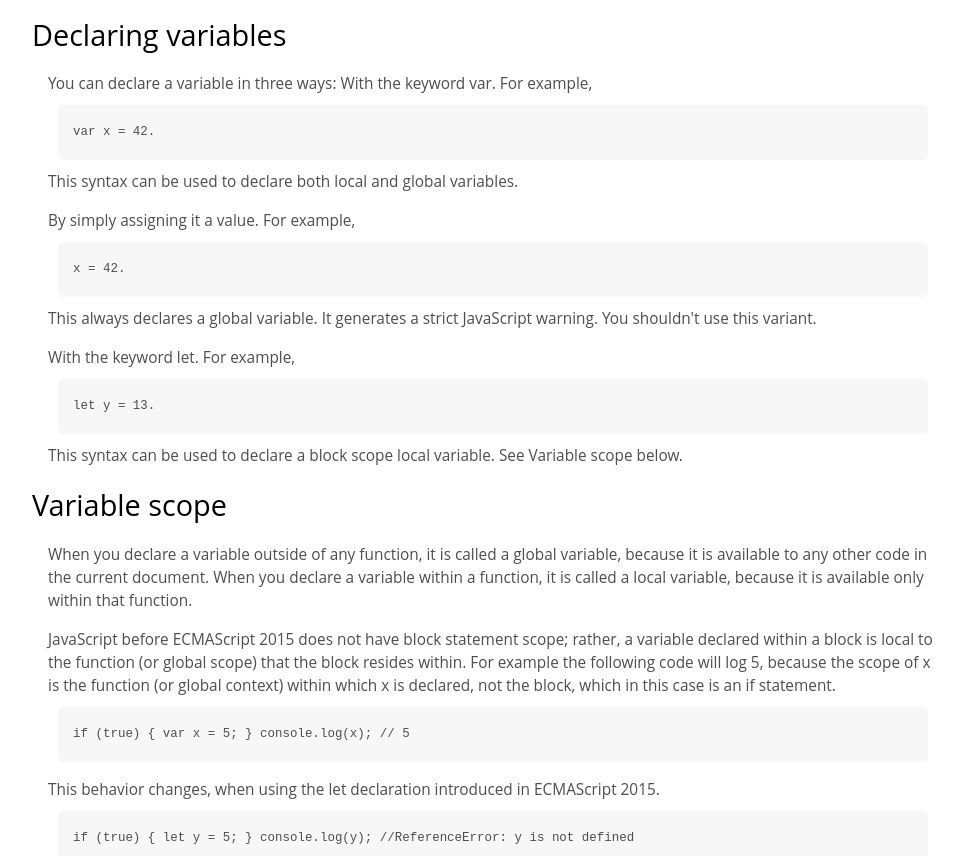
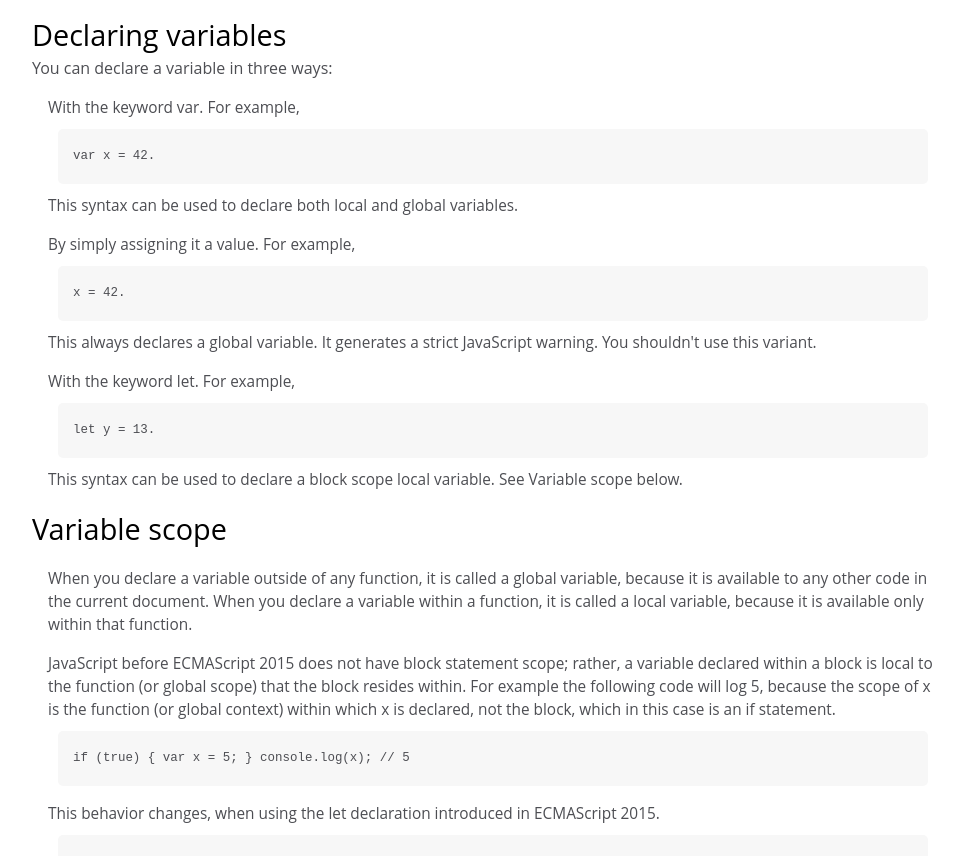
Before and after one commit to NaulNguyen/Technical-documentation-page, a plain HTML site: page index.html in a window 1280 px wide. Shown: the part 1512-2368 px from the top of the page, without its empty margins (306-1269 px from the left). Drawn offline with Linux system fonts and the light colour scheme.

Commit message:
Update index.html

```diff
--- a/index.html
+++ b/index.html
@@ -213,9 +213,9 @@
             <section class="main-section" id="Declaring variables">
                 <header>Declaring variables</header>
                 <article>
+                    You can declare a variable in three ways:
                     <p>
-                        You can declare a variable in three ways: With the
-                        keyword var. For example,
+                        With the keyword var. For example,
                         <code>var x = 42.</code>
                         This syntax can be used to declare both local and global
                         variables.
```
